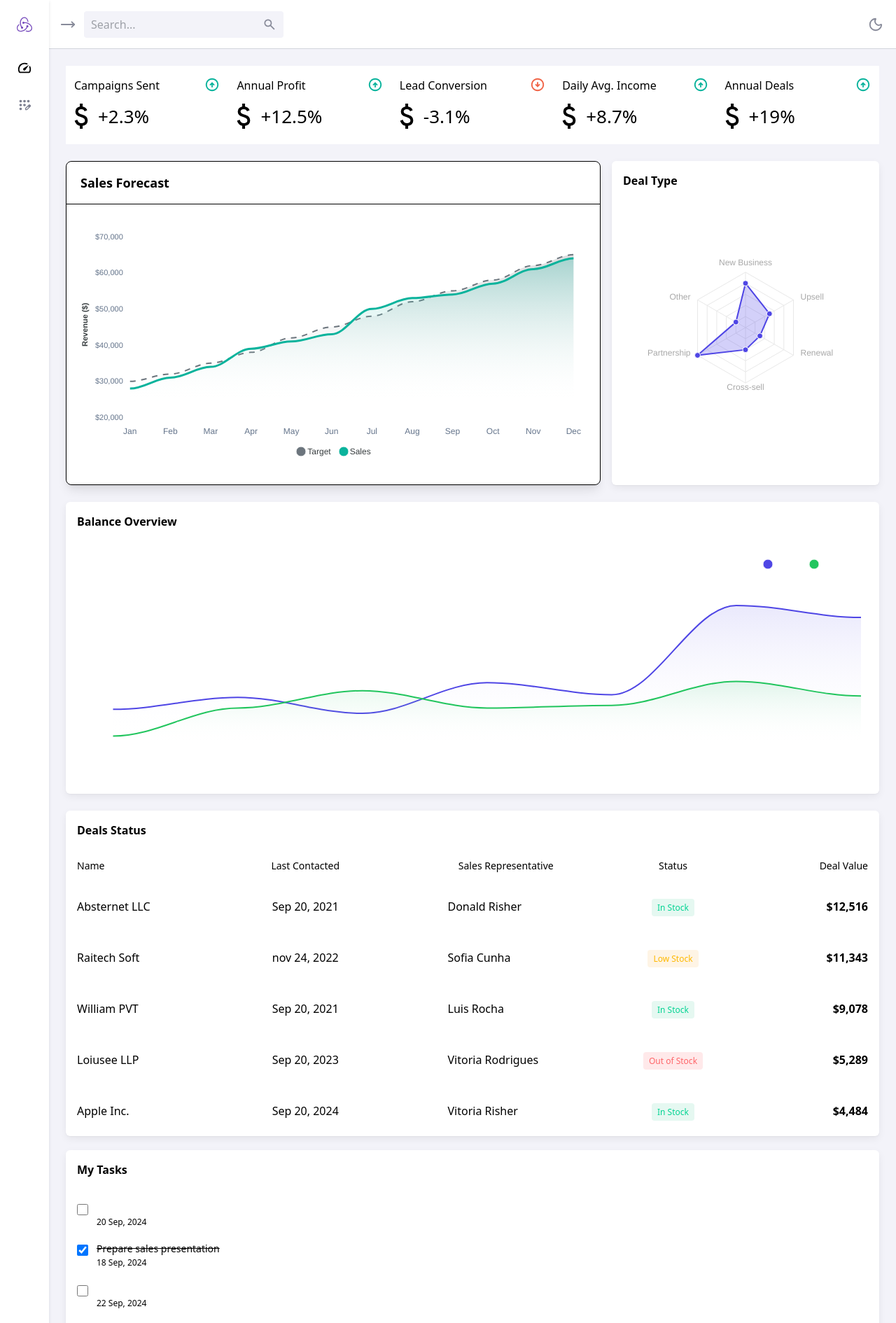
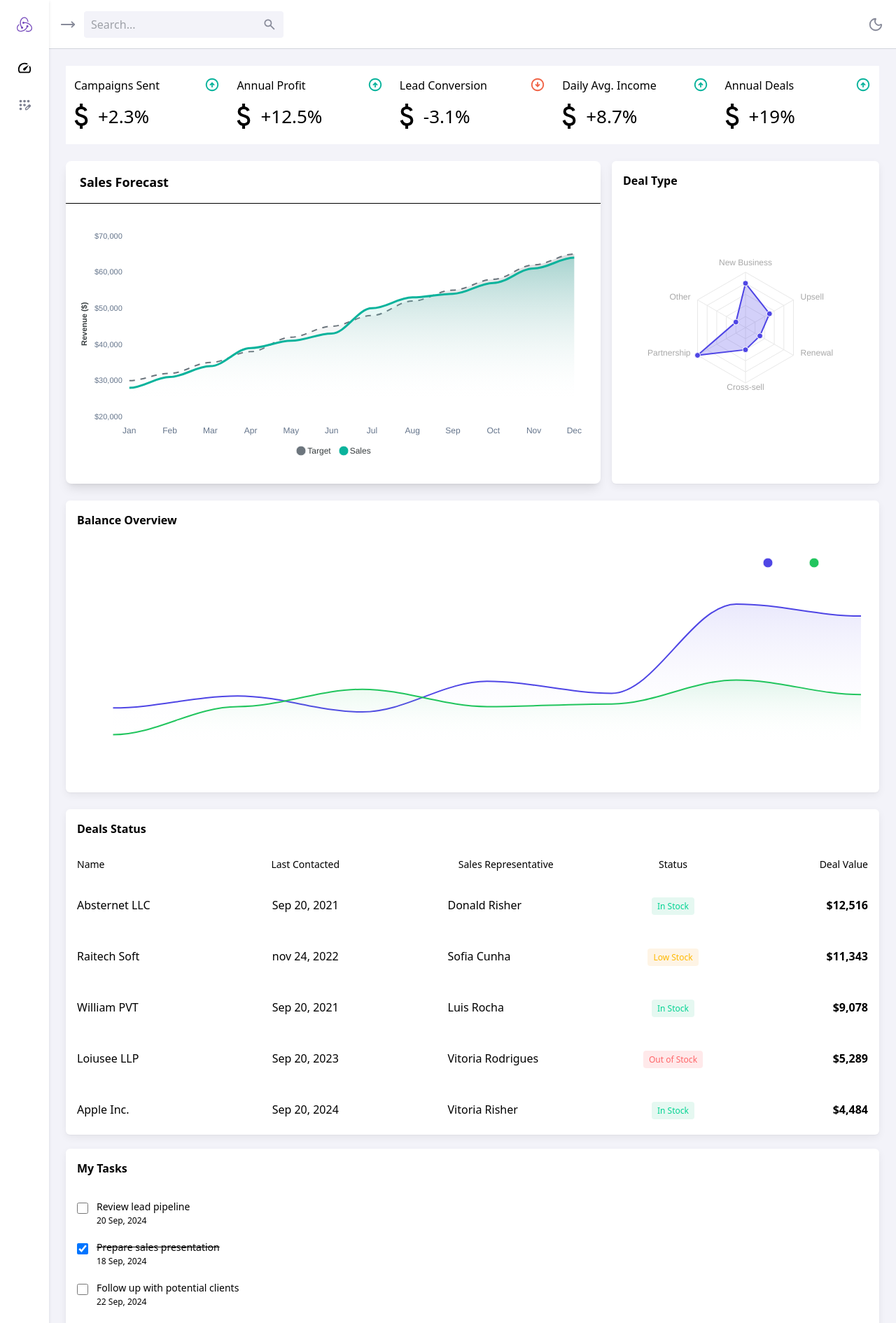
Before and after one commit to Mike-codelive/Dashforge, a React (Vite) app: page /crm in a window 1280 px wide. Shown: the top 1890 px of the page at 70% size. Built offline with nearby package versions, Linux system fonts and the light colour scheme.

Commit message:
fix(theme): improve border contrast in light and dark modes

```diff
--- a/src/features/crm/components/TaskItem.tsx
+++ b/src/features/crm/components/TaskItem.tsx
@@ -22,7 +22,7 @@ export const TaskItem = ({ task, onToggle }: Props) => {
       <label htmlFor={checkboxId} className="flex flex-col gap-0.5">
         <span
           className={`text-sm font-medium transition ${
-            task.completed ? "text-DF-muted line-through" : "text-white"
+            task.completed ? "text-DF-muted line-through" : ""
           }`}
         >
           {task.title}
--- a/src/features/crm/sections/SalesForecast.tsx
+++ b/src/features/crm/sections/SalesForecast.tsx
@@ -6,7 +6,7 @@ import {
 
 export const SalesForecast = () => {
   return (
-    <div className="bg-DF-surface dark:bg-DF-bg-dark border-DF-border/10 w-full overflow-hidden rounded-lg border shadow-lg md:w-2/3 dark:border-white/5">
+    <div className="bg-DF-surface dark:bg-DF-bg-dark w-full overflow-hidden rounded-lg shadow-lg md:w-2/3 dark:border-white/5">
       <div className="border-DF-border/10 flex items-center justify-between border-b px-5 py-4 dark:border-white/5">
         <h5 className="text-DF-text mb-0 text-lg font-semibold">
           Sales Forecast
--- a/src/features/crypto/sections/PerformanceMetrics.tsx
+++ b/src/features/crypto/sections/PerformanceMetrics.tsx
@@ -7,7 +7,7 @@ export const PerformanceMetrics = () => {
       {performanceMetricsData.map((metric) => (
         <div
           key={metric.title}
-          className="bg-DF-surface dark:bg-DF-bg-dark border-DF-border/10 overflow-hidden rounded-lg border shadow-lg transition-all duration-300 hover:shadow-xl dark:border-white/5"
+          className="bg-DF-surface dark:bg-DF-bg-dark overflow-hidden rounded-lg shadow-lg transition-all duration-300 hover:shadow-xl"
         >
           <div className="p-6">
             <p className="text-DF-muted mb-1 text-sm font-medium">
--- a/src/features/crypto/sections/RecentActivity.tsx
+++ b/src/features/crypto/sections/RecentActivity.tsx
@@ -3,15 +3,13 @@ import { recentActivityData } from "../data/recentActivityData";
 
 export const RecentActivity = () => {
   return (
-    <div className="card bg-DF-surface dark:bg-DF-bg-dark border-DF-border/10 mb-6 flex h-full flex-col overflow-hidden rounded-lg border shadow-lg dark:border-white/5">
-      {/* Header */}
-      <div className="border-DF-border/10 flex items-center justify-between border-b px-5 py-4 dark:border-white/5">
+    <div className="card bg-DF-surface dark:bg-DF-bg-dark mb-6 flex h-full flex-col overflow-hidden rounded-lg shadow-lg">
+      <div className="flex items-center justify-between px-5 py-4">
         <h5 className="text-DF-text mb-0 text-lg font-semibold dark:text-white">
           Recent Activity
         </h5>
 
-        {/* Simple filter dropdown simulation (like Velzon often has) */}
-        <select className="bg-DF-surface dark:bg-DF-bg-dark border-DF-border/20 text-DF-muted focus:ring-DF-primary rounded border px-3 py-1.5 text-sm focus:ring-1 focus:outline-none">
+        <select className="bg-DF-surface dark:bg-DF-bg-dark text-DF-muted focus:ring-DF-primary rounded px-3 py-1.5 text-sm focus:ring-1 focus:outline-none">
           <option>Current Week</option>
           <option>Today</option>
           <option>Last Week</option>
@@ -19,16 +17,14 @@ export const RecentActivity = () => {
         </select>
       </div>
 
-      {/* Scrollable list */}
       <div className="max-h-[420px] flex-1 overflow-y-auto">
-        <div className="divide-DF-border/10 divide-y dark:divide-white/5">
+        <div className="divide-y dark:divide-white/5">
           {recentActivityData.map((item) => (
             <div
               key={item.id}
               className="hover:bg-DF-bg-hover/50 px-5 py-4 transition-colors dark:hover:bg-white/5"
             >
               <div className="flex items-center justify-between gap-4">
-                {/* Left: time + action */}
                 <div className="flex items-start gap-3">
                   <div
                     className={`flex h-10 w-10 shrink-0 items-center justify-center rounded-full text-lg ${
@@ -50,7 +46,6 @@ export const RecentActivity = () => {
                   </div>
                 </div>
 
-                {/* Right: amounts */}
                 <div className="text-right">
                   <p
                     className={`font-medium ${item.isPositive ? "text-green-600 dark:text-green-400" : "text-red-600 dark:text-red-400"}`}
@@ -67,8 +62,7 @@ export const RecentActivity = () => {
         </div>
       </div>
 
-      {/* Optional footer - "View All" link */}
-      <div className="border-DF-border/10 border-t px-5 py-3 text-center dark:border-white/5">
+      <div className="px-5 py-3 text-center">
         <button className="text-DF-primary hover:text-DF-primary-dark text-sm font-medium transition-colors">
           View All Activities →
         </button>
```
